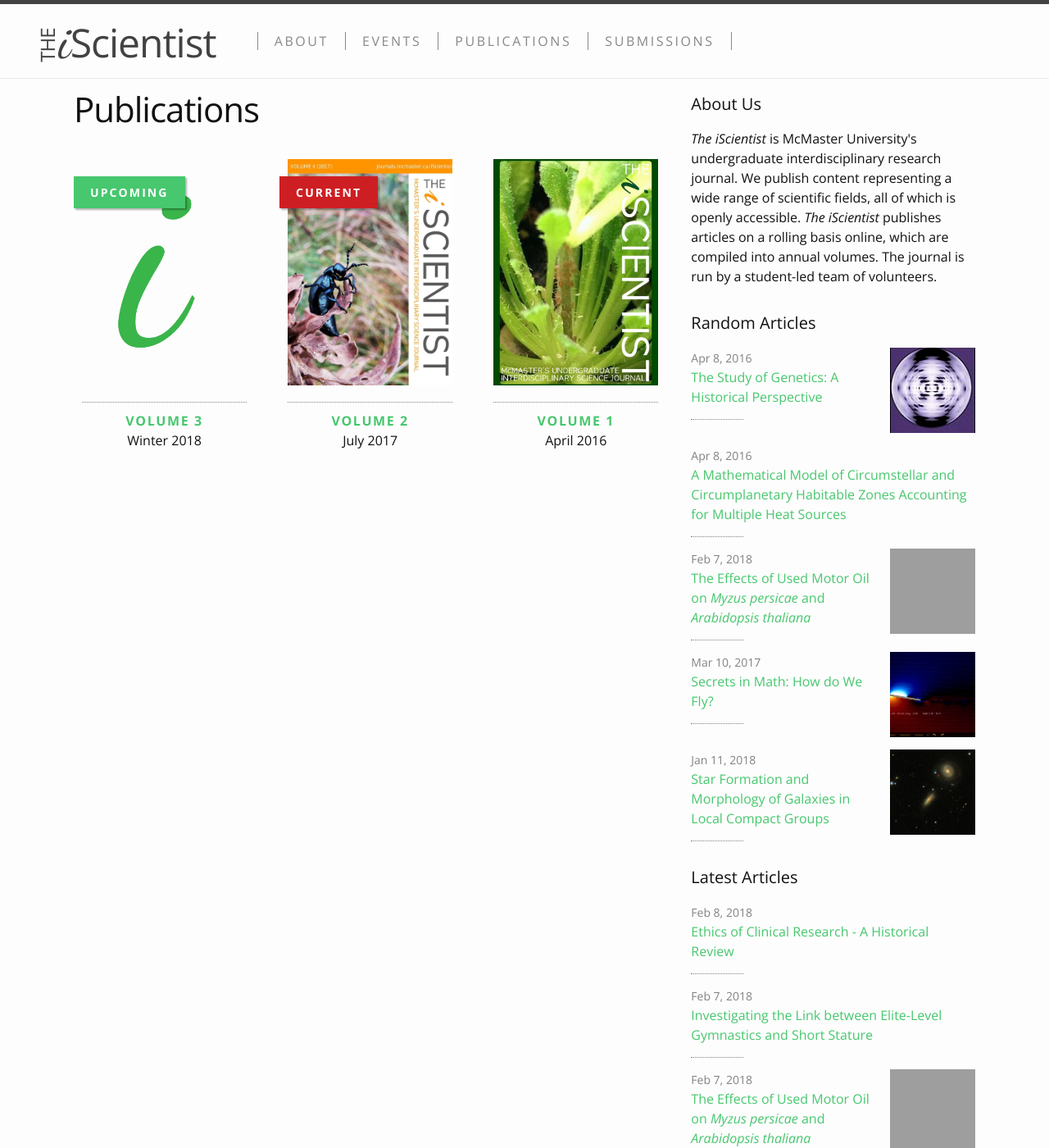
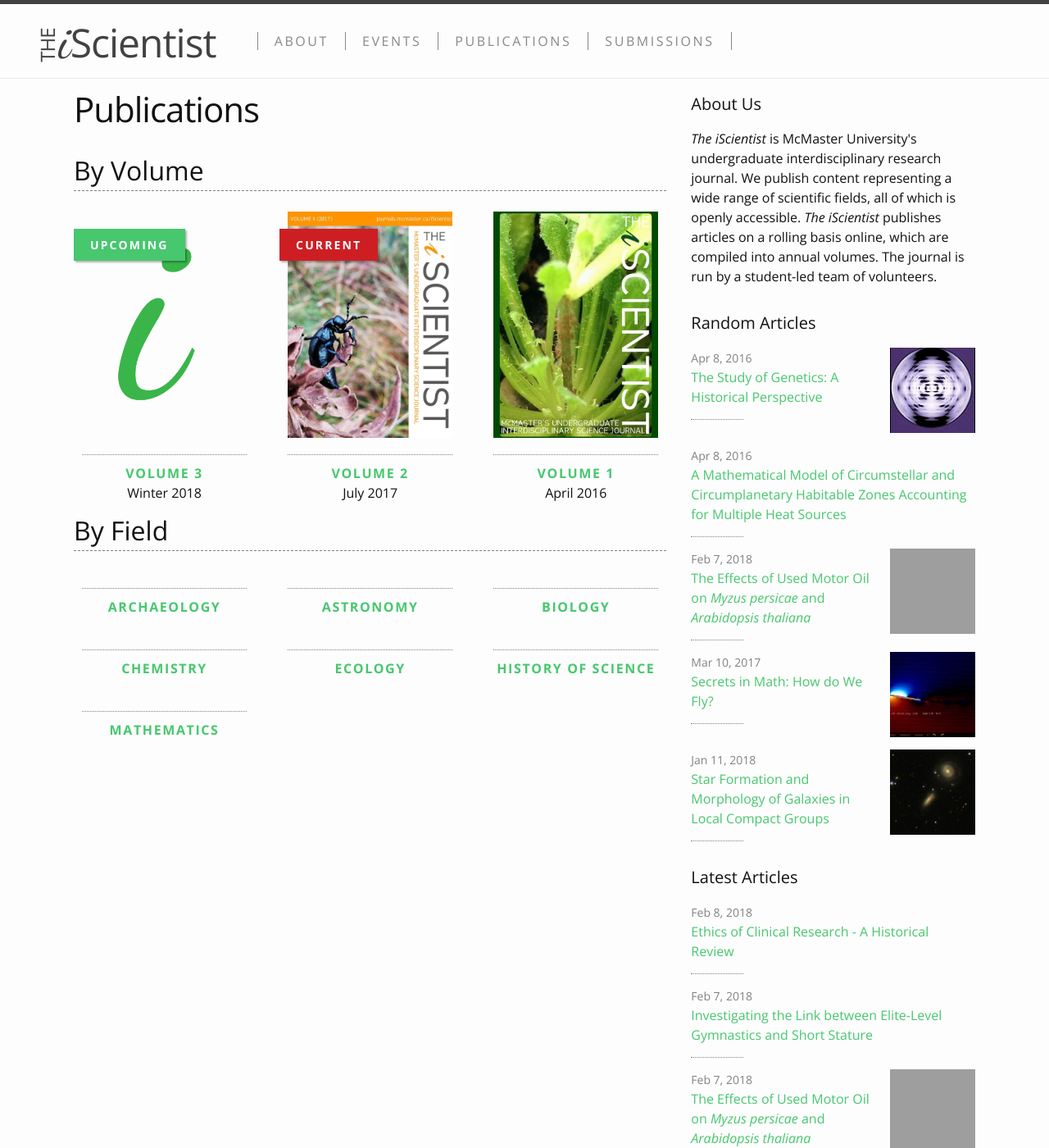
Before and after one commit to iscientist/iscientist.github.io, a Jekyll site: the page built from publications.html, in a window 1280 px wide and 1400 px high, cut to the strip 0-1400 px from the top of the window. Shown: the whole strip at 82% size. Built offline with Jekyll 4.4.1, drawn with Linux system fonts in a browser that asks for light colours; grey boxes are pictures that could not be loaded.

Commit message:
added publications by field feature

```diff
--- a/_config.yml
+++ b/_config.yml
@@ -25,6 +25,8 @@ copyright: "The iScientist"
 acknowledge-web-author: false
 collections:
   volumes:
+    output: true
+  fields:
     output: true
   events:
     output: true
--- /dev/null
+++ b/_fields/Archaeology.md
@@ -0,0 +1,4 @@
+---
+layout: field
+title: Archaeology
+---
--- /dev/null
+++ b/_fields/Astronomy.md
@@ -0,0 +1,4 @@
+---
+layout: field
+title: Astronomy
+---
--- /dev/null
+++ b/_fields/Biology.md
@@ -0,0 +1,4 @@
+---
+layout: field
+title: Biology
+---
--- /dev/null
+++ b/_fields/Chemistry.md
@@ -0,0 +1,4 @@
+---
+layout: field
+title: Chemistry
+---
--- /dev/null
+++ b/_fields/Ecology.md
@@ -0,0 +1,4 @@
+---
+layout: field
+title: Ecology
+---
--- /dev/null
+++ b/_fields/History.md
@@ -0,0 +1,4 @@
+---
+layout: field
+title: History of Science
+---
--- /dev/null
+++ b/_fields/Mathematics.md
@@ -0,0 +1,4 @@
+---
+layout: field
+title: Mathematics
+---
--- a/publications.html
+++ b/publications.html
@@ -4,6 +4,7 @@ title: Publications
 permalink: /publications/
 ---
 
+{{ "## By Volume" | markdownify }}
 <div class="row">
 {% for volume in site.volumes reversed %}
   <div class="col-md-4">
@@ -26,10 +27,15 @@ permalink: /publications/
 {% endfor %}
 </div>
 
-<!--
-
-Articles are found on this site.
-Full published journals can be found [here](https://issuu.com/mcmasteriscientist).
-
-[Volume 1](https://issuu.com/mcmasteriscientist/docs/digital_issue).
-!-->
+{{ "## By Field" | markdownify }}
+<div class="row">
+{% for field in site.fields %}
+  <div class="col-md-4">
+    <div class="vol-listing-block">
+      <div class="vol-listing-text">
+        <h2><a href={{ field.url }}>{{ field.title }}</a></h2>
+      </div>
+    </div>
+  </div>
+{% endfor %}
+</div>
```
Also changed, not shown: _layouts/field.html (added, +12 -0 lines).
